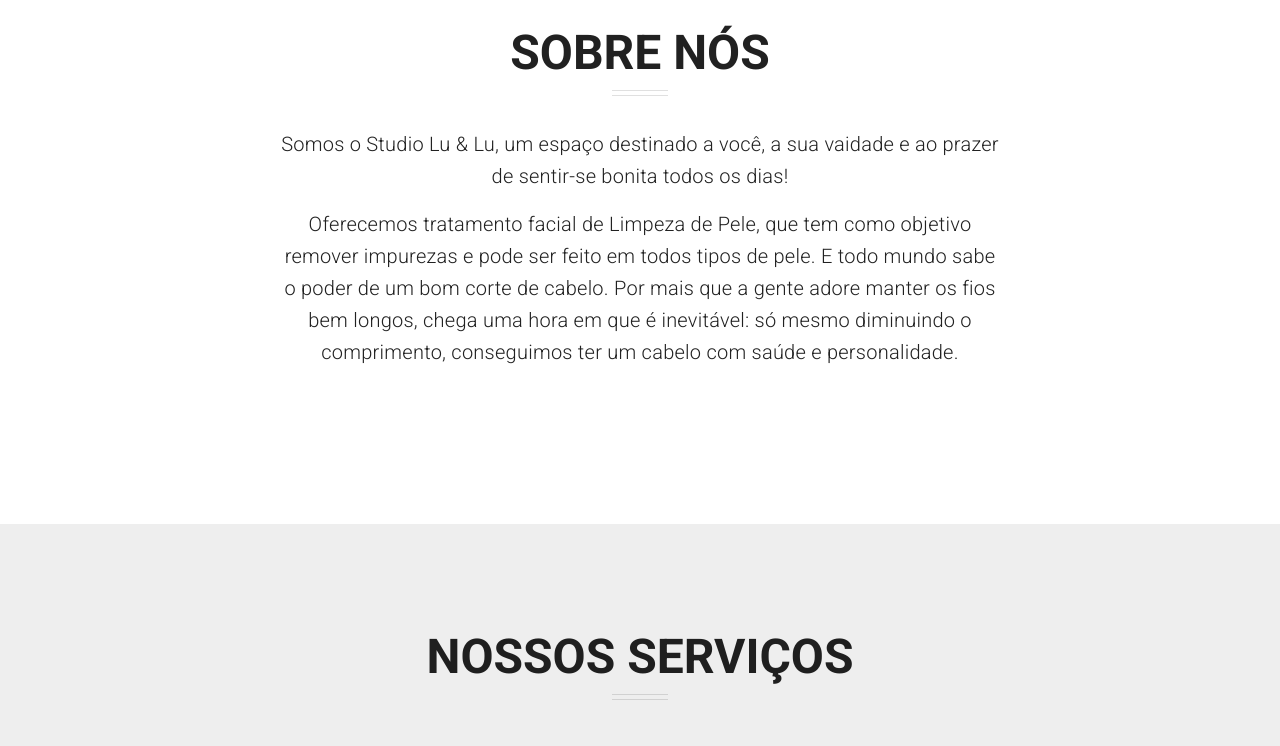
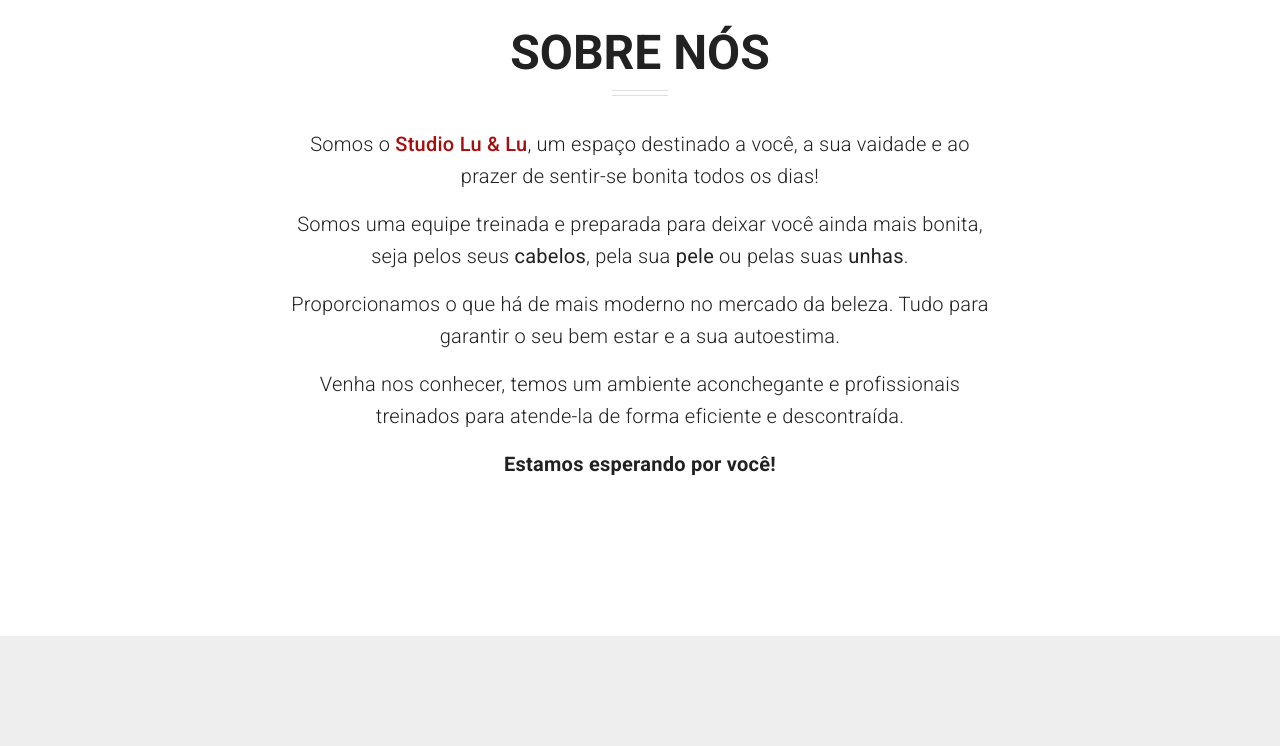
Before and after one commit to leonakao/studioluelu, a Nuxt app: page / in a window 1280 px wide. Shown: the part 900-1646 px from the top of the page. Built offline with nearby package versions, Linux system fonts and the light colour scheme; grey boxes are pictures that could not be loaded.

Commit message:
Update about text

```diff
--- a/pages/index.vue
+++ b/pages/index.vue
@@ -75,10 +75,19 @@
                     max-width="720"
                 >
                     <p>
-                        Somos o Studio Lu & Lu, um espaço destinado a você, a sua vaidade e ao prazer de sentir-se bonita todos os dias!
+                        Somos o <span class="primary--text font-weight-medium">Studio Lu & Lu</span>, um espaço destinado a você, a sua vaidade e ao prazer de sentir-se bonita todos os dias!
                     </p>
                     <p>
-                        Oferecemos tratamento facial de Limpeza de Pele, que tem como objetivo remover impurezas e pode ser feito em todos tipos de pele. E todo mundo sabe o poder de um bom corte de cabelo. Por mais que a gente adore manter os fios bem longos, chega uma hora em que é inevitável: só mesmo diminuindo o comprimento, conseguimos ter um cabelo com saúde e personalidade.
+                        Somos uma equipe treinada e preparada para deixar você ainda mais bonita, seja pelos seus <b>cabelos</b>, pela sua <b>pele</b> ou pelas suas <b>unhas</b>.
+                    </p>
+                    <p>
+                        Proporcionamos o que há de mais moderno no mercado da beleza. Tudo para garantir o seu bem estar e a sua autoestima.
+                    </p>
+                    <p>
+                        Venha nos conhecer, temos um ambiente aconchegante e profissionais treinados para atende-la de forma eficiente e descontraída.
+                    </p>
+                    <p class="font-weight-bold">
+                        Estamos esperando por você!
                     </p>
                 </v-responsive>
             </v-container>
```
